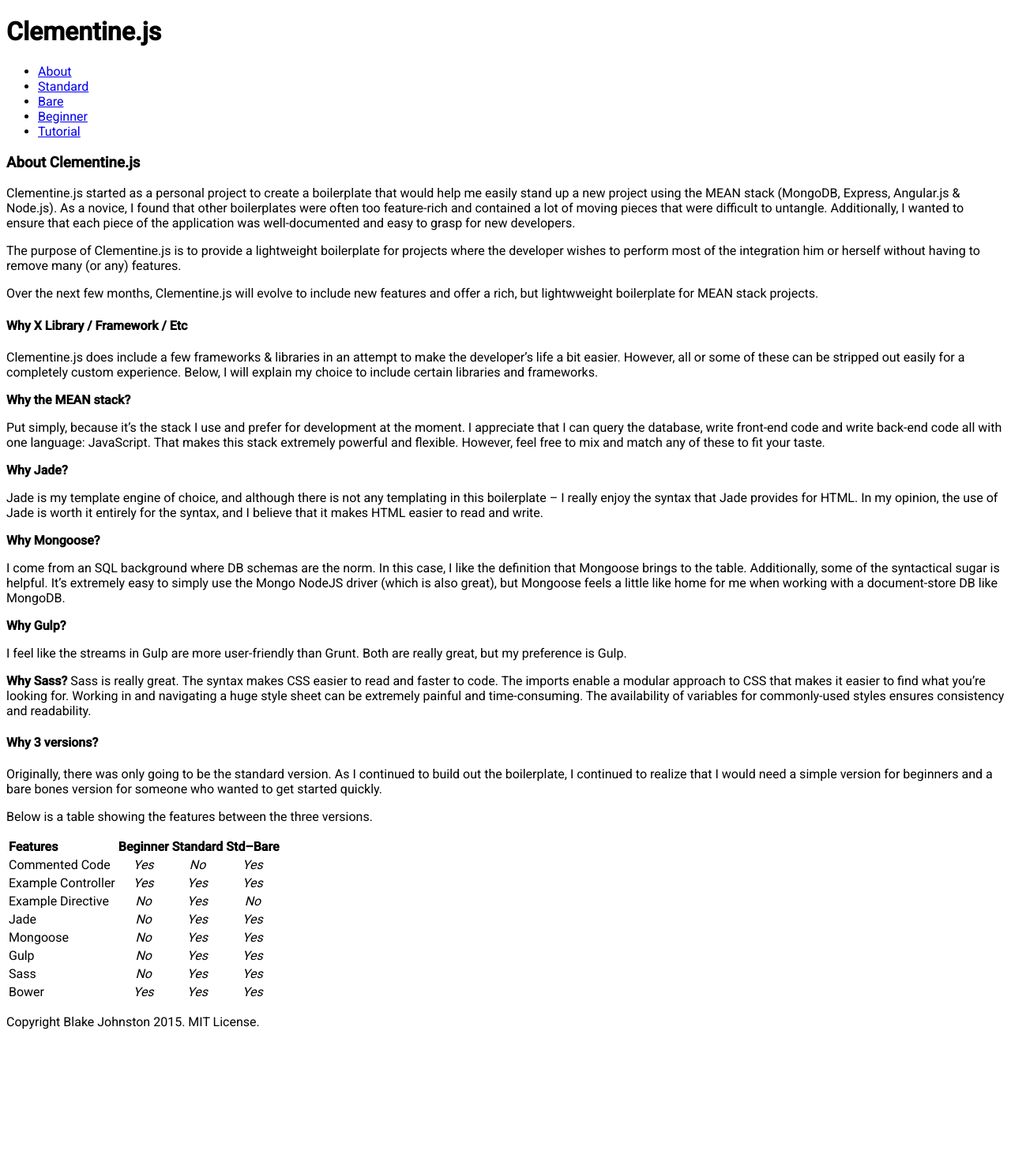
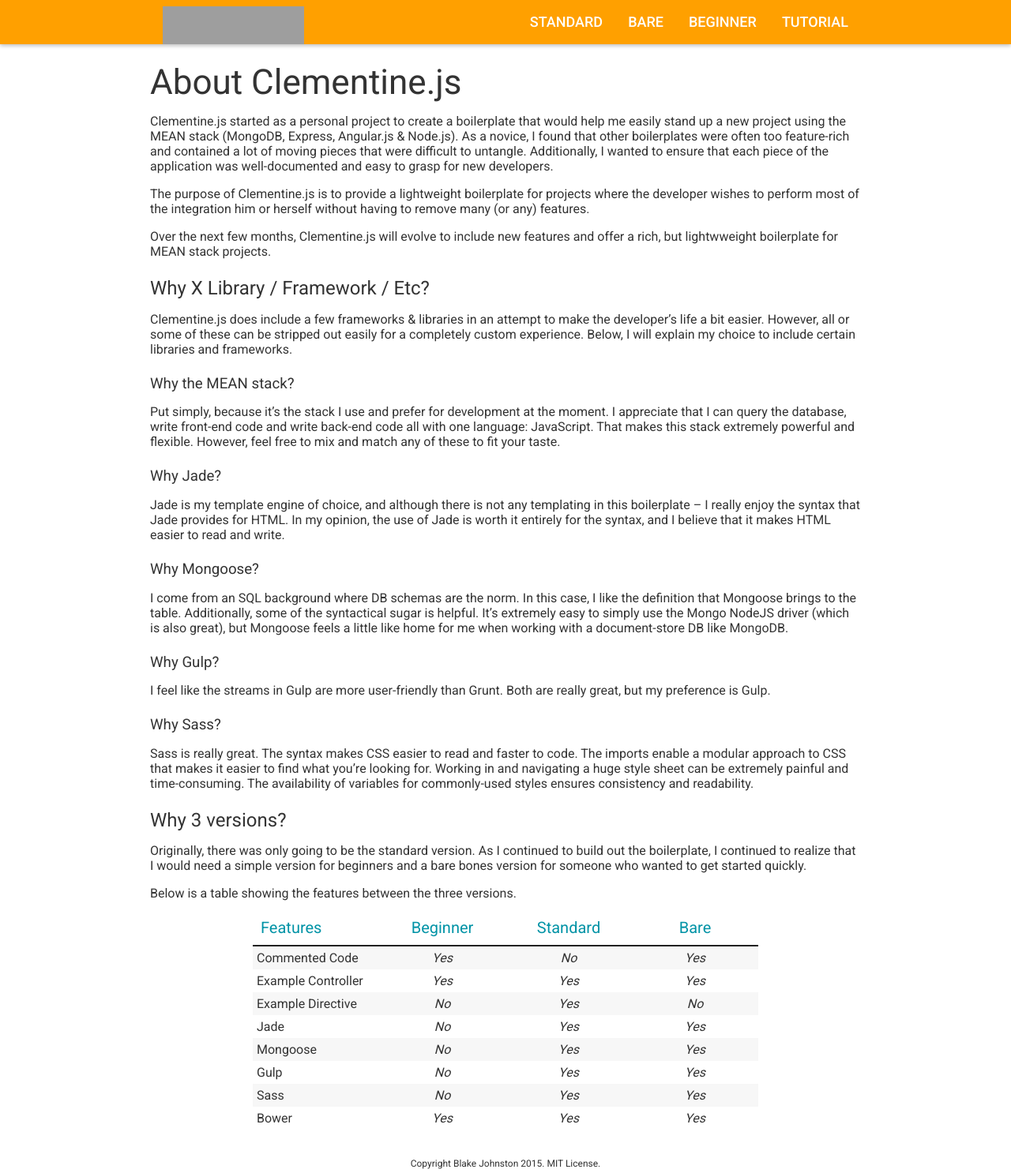
Before and after one commit to johnstonbl01/clementinejs, a Jekyll site: the page built from index.md, in a window 1280 px wide. Shown: the whole page at 79% size. Built offline with Jekyll 4.4.1, drawn with Linux system fonts in a browser that asks for light colours; Markdown is read by kramdown in place of the engine named in the settings; before the commit the page ends 1320 px from its top, so only the background shows below that; grey boxes are pictures that could not be loaded.

Commit message:
Beginning style updates.

```diff
--- a/_includes/header.html
+++ b/_includes/header.html
@@ -1,15 +1,16 @@
 <header>
 
-	<h1>Clementine.js</h1>
+	<div class="container">
+		<nav id="navbar">
+			<a id="nav-logo" href="{{ site.baseurl }}/index.html"></a>
 
-	<nav id="nav bar">
-		<ul>
-			<li><a href="{{ site.baseurl }}/index.html">About</a></li>
-			<li><a href="{{ site.baseurl }}/standard/standard.html">Standard</a></li>
-			<li><a href="{{ site.baseurl }}/bare/bare.html">Bare</a></li>
-			<li><a href="{{ site.baseurl }}/beginner/beginner.html">Beginner</a></li>
-			<li><a href="{{ site.baseurl }}/tutorial/tutorial.html">Tutorial</a></li>
-		</ul>
-	</nav>
+			<ul>
+				<li><a class="nav-button" href="{{ site.baseurl }}/standard/standard.html">STANDARD</a></li>
+				<li><a class="nav-button" href="{{ site.baseurl }}/bare/bare.html">BARE</a></li>
+				<li><a class="nav-button" href="{{ site.baseurl }}/beginner/beginner.html">BEGINNER</a></li>
+				<li><a class="nav-button" href="{{ site.baseurl }}/tutorial/tutorial.html">TUTORIAL</a></li>
+			</ul>
+		</nav>
+	</div>
 
 </header>
--- a/_includes/top.html
+++ b/_includes/top.html
@@ -7,6 +7,6 @@
 		<title>Clementine.js Documentation - A lightweight MEAN stack boilerplate</title>
 
 		<link href="http://fonts.googleapis.com/css?family=Roboto:400,500" rel="stylesheet" type="text/css">
+		<link href="{{ site.baseurl }}/css/main.css" rel="stylesheet" type="text/css">
 		<link href="{{ site.baseurl }}/css/syntax.css" rel="stylesheet" type="text/css">
-		<link href="{{ site.baseurl }}/css/main.css" rel="stylesheet" type="text/css">
 	</head>
--- a/_layouts/site.html
+++ b/_layouts/site.html
@@ -2,7 +2,9 @@
 <body>
 	<div class="page">
 		{% include header.html %}
-		{{ page.content | markdownify }}
+		<div class="container">
+			{{ page.content | markdownify }}
+		</div>
 	</div>
 	{% include footer.html %}
 </body>
--- a/css/main.css
+++ b/css/main.css
@@ -1,3 +1,147 @@
 body {
 	font-family: 'Roboto', sans-serif;
+	padding: 0;
+	margin: 0;
+	background-color: #FFF;
+	color: #333;
 }
+
+header {
+	background-color: #FFA000;
+	box-shadow: 0 2px 5px 0 rgba(0, 0, 0, 0.26);
+}
+
+#navbar {
+	color: white;
+	height: 56px;
+	font-weight: 500;
+	font-size: 18px;
+	display: block;
+}
+
+#navbar ul{
+	list-style-type: none;
+	float: right;
+	text-align: center;
+	margin: 0;
+	padding: 0;
+}
+
+#navbar li {
+	float: left;
+}
+
+.nav-button {
+	display: inline-block;
+	text-decoration: none;
+	line-height: 56px;
+	padding: 0 16px;
+}
+
+.nav-button:visited {
+	color: #FFFFFF;
+}
+
+.nav-button:hover {
+	text-decoration: none;
+}
+
+.nav-button:link {
+	color: #FFFFFF;
+}
+
+#nav-logo {
+	background: url('/img/clementine_white_nav.png') 0 8px no-repeat;
+	height: 56px;
+	width: 179px;
+	margin: 0 0 0 16px;
+	padding: 0;
+	float: left;
+}
+
+.container {
+	width: 900px;
+	margin: 0 auto;
+}
+
+p {
+	margin-bottom: 12px;
+	font-size: 16px;
+}
+
+h1 {
+	font-size: 44px;
+}
+
+h1, h2, h3 {
+	margin-top: 24px;
+	margin-bottom: 12px;
+	font-weight: 400;
+	line-height: 1.1;
+}
+
+a {
+	text-decoration: none;
+	color: #0093A6;
+}
+
+a:hover {
+	text-decoration: underline;
+	color: #0093A6;
+}
+
+a:active a:hover {
+	outline: 0;
+}
+
+p code {
+	padding: 2px 4px;
+	font-size: 90%;
+	color: #0093A6;
+	background-color: #F7F7F7;
+	white-space: nowrap;
+	border-radius: 4px
+}
+
+ul code {
+	padding: 2px 4px;
+	font-size: 90%;
+	color: #0093A6;
+	background-color: #F7F7F7;
+	white-space: nowrap;
+	border-radius: 4px
+}
+
+footer {
+	text-align: center;
+	padding: 20px 0 5px 0;
+}
+
+footer p {
+	font-size: 12px;
+	padding: 16px 0 0 0;
+	margin: 0;
+}
+
+table {
+	margin: 0 auto;
+	border-collapse: collapse;
+}
+
+tr:nth-child(odd) {
+	background-color: #F7F7F7;
+}
+
+th {
+	padding: 10px;
+	border-bottom: 2px solid #212121;
+	font-size: 20px;
+	width: 140px;
+	font-weight: 400;
+	background-color: #FFF;
+	color: #0093A6;
+}
+
+td {
+	padding: 5px;
+}
--- a/css/syntax.css
+++ b/css/syntax.css
@@ -2,12 +2,11 @@
   white-space: pre;
   overflow: auto;
   word-wrap: normal; /* horizontal scrolling */
-  -moz-border-radius: 5px;
-  -webkit-border-radius: 5px;
-  border-radius: 5px;
-  padding: 20px;
-  padding-left: 10px;
-  background: #202020;
+  border-radius: 4px;
+  padding: 11.5px;
+  padding-left: 20px;
+  margin: 0 0 12px;
+  background-color: #212121;
   color: #C1C2C3;
 }
 
--- a/index.md
+++ b/index.md
@@ -2,7 +2,7 @@
 layout: site
 ---
 
-### About Clementine.js
+# About Clementine.js
 
 Clementine.js started as a personal project to create a boilerplate that would help me easily stand up a new project using the MEAN stack (MongoDB, Express, Angular.js & Node.js). As a novice, I found that other boilerplates were often too feature-rich and contained a lot of moving pieces that were difficult to untangle. Additionally, I wanted to ensure that each piece of the application was well-documented and easy to grasp for new developers.
 
@@ -10,36 +10,37 @@
 
 Over the next few months, Clementine.js will evolve to include new features and offer a rich, but lightwweight boilerplate for MEAN stack projects.
 
-#### Why X Library / Framework / Etc
+## Why X Library / Framework / Etc?
 
 Clementine.js does include a few frameworks & libraries in an attempt to make the developer's life a bit easier. However, all or some of these can be stripped out easily for a completely custom experience. Below, I will explain my choice to include certain libraries and frameworks.
 
-**Why the MEAN stack?**
+### Why the MEAN stack?
 
 Put simply, because it's the stack I use and prefer for development at the moment. I appreciate that I can query the database, write front-end code and write back-end code all with one language: JavaScript. That makes this stack extremely powerful and flexible. However, feel free to mix and match any of these to fit your taste.
 
-**Why Jade?**
+### Why Jade?
 
 Jade is my template engine of choice, and although there is not any templating in this boilerplate -- I really enjoy the syntax that Jade provides for HTML. In my opinion, the use of Jade is worth it entirely for the syntax, and I believe that it makes HTML easier to read and write.
 
-**Why Mongoose?**
+### Why Mongoose?
 
 I come from an SQL background where DB schemas are the norm. In this case, I like the definition that Mongoose brings to the table. Additionally, some of the syntactical sugar is helpful. It's extremely easy to simply use the Mongo NodeJS driver (which is also great), but Mongoose feels a little like home for me when working with a document-store DB like MongoDB.
 
-**Why Gulp?**
+### Why Gulp?
 
 I feel like the streams in Gulp are more user-friendly than Grunt. Both are really great, but my preference is Gulp.
 
-**Why Sass?**
+###Why Sass?
+
 Sass is really great. The syntax makes CSS easier to read and faster to code. The imports enable a modular approach to CSS that makes it easier to find what you're looking for. Working in and navigating a huge style sheet can be extremely painful and time-consuming. The availability of variables for commonly-used styles ensures consistency and readability.
 
-#### Why 3 versions?
+## Why 3 versions?
 
 Originally, there was only going to be the standard version. As I continued to build out the boilerplate, I continued to realize that I would need a simple version for beginners and a bare bones version for someone who wanted to get started quickly.
 
 Below is a table showing the features between the three versions.
 
-| Features 				| Beginner 	| Standard 	| Std--Bare |
+| Features 				| Beginner 	| Standard 	| Bare 		|
 |:---------				|:--------:	|:--------:	|:---------:|
 | Commented Code		| _Yes_ 	| _No_ 		| _Yes_		|
 | Example Controller 	| _Yes_ 	| _Yes_		| _Yes_		|
```
